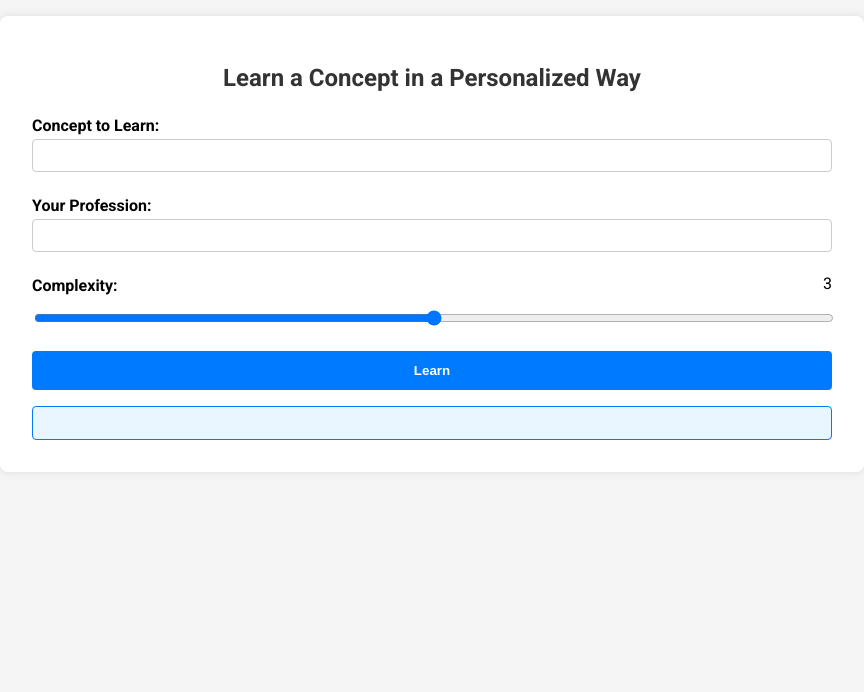
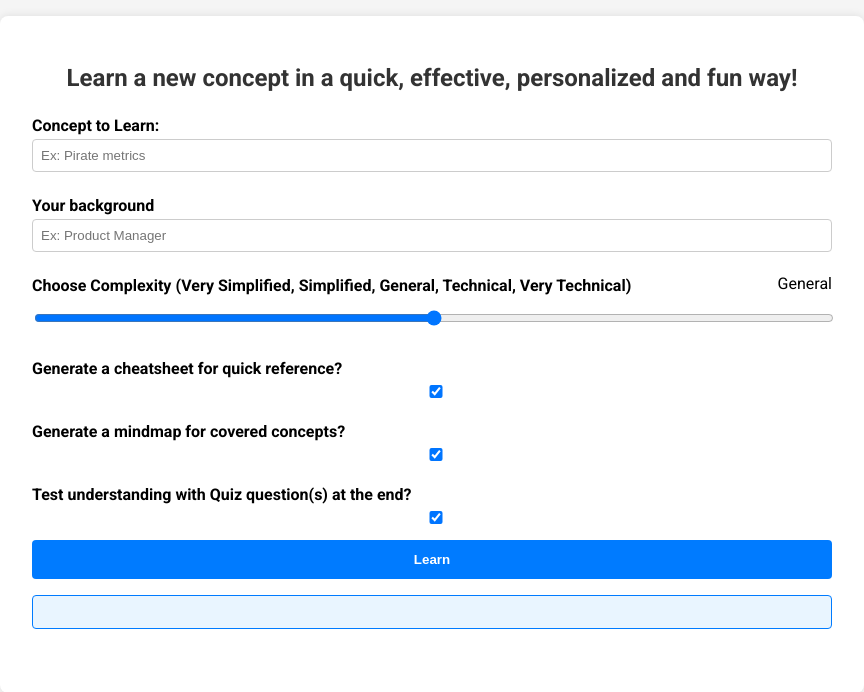
Before and after one commit to axaysd/learnr.ai, a Flask app: page / in a window 1280 px wide. Shown: the top 692 px of the page, without its empty margins (208-1072 px from the left). Run offline with Flask 3, Linux system fonts and the light colour scheme.

Commit message:
Add files via upload

```diff
--- a/templates/index.html
+++ b/templates/index.html
@@ -1,9 +1,8 @@
-
 <!DOCTYPE html>
 <html lang="en">
 <head>
     <meta charset="UTF-8">
-    <title>Learn a Concept in a Personalized Way</title>
+    <title>learnbuddy.ai</title>
     <link rel="stylesheet" href="https://cdnjs.cloudflare.com/ajax/libs/font-awesome/6.0.0-beta3/css/all.min.css">
     <link href="https://fonts.googleapis.com/css2?family=Roboto:wght@400;700&display=swap" rel="stylesheet">
     <script src="https://cdn.jsdelivr.net/npm/marked/marked.min.js"></script>
@@ -105,8 +104,42 @@
             display: none;
             text-align: center;
         }
+        .quiz-container {
+            margin-top: 2rem;
+        }
+        .quiz-container h3 {
+            margin-bottom: 1rem;
+        }
+        .quiz-container button {
+            margin-top: 1rem;
+        }
     </style>
     <script>
+        document.addEventListener('DOMContentLoaded', () => {
+            const complexitySlider = document.getElementById('complexity');
+            const complexityValue = document.getElementById('complexity-value');
+
+            const complexityValueText = [
+                "Very simplified",
+                "Simplified",
+                "General",
+                "Technical",
+                "Very technical"
+            ];
+
+            function updateComplexityValue() {
+                const value = complexitySlider.value;
+                complexityValue.textContent = complexityValueText[value - 1];
+                console.log("Complexity value updated to:", complexityValueText[value - 1]);
+            }
+
+            // Initialize complexity value on page load
+            updateComplexityValue();
+
+            // Update complexity value on slider change
+            complexitySlider.addEventListener('input', updateComplexityValue);
+        });
+
         async function startChat() {
             console.log("Start Chat triggered");
             const concept = document.getElementById('concept').value;
@@ -160,6 +193,30 @@
                 outputDiv.innerHTML = marked.parse(textContent);
                 MathJax.typesetPromise([outputDiv]);  // Render math formulas
                 outputDiv.scrollTop = outputDiv.scrollHeight;  // Scroll to the bottom
+
+                // Generate Quiz after content is fully loaded
+                fetch('/quiz', {
+                    method: 'POST',
+                    headers: {
+                        'Content-Type': 'application/json',
+                    },
+                    body: JSON.stringify({ content: textContent }),
+                })
+                .then(response => response.json())
+                .then(quiz => {
+                    let quizHtml = '<h3>Quiz</h3>';
+                    quizHtml += '<form id="quizForm">';
+                    quizHtml += '<p>' + quiz.question + '</p>';
+                    quiz.options.forEach((option, index) => {
+                        quizHtml += `<label><input type="radio" name="quiz" value="${option}"> ${String.fromCharCode(65 + index)}) ${option}</label><br>`;
+                    });
+                    quizHtml += '<button type="button" onclick="checkAnswer()">Submit</button>';
+                    quizHtml += '</form>';
+                    document.getElementById('quiz').innerHTML = quizHtml;
+                    document.getElementById('quiz').dataset.correctAnswer = quiz.correct_answer;
+                })
+                .catch(error => console.error('Error generating quiz:', error));
+
             } catch (error) {
                 console.error("Error:", error);
                 outputDiv.innerHTML = 'An error occurred. Please try again.';
@@ -170,14 +227,26 @@
             }
         }
 
+        function checkAnswer() {
+            const options = document.getElementsByName('quiz');
+            let selectedOption;
+            for (const option of options) {
+                if (option.checked) {
+                    selectedOption = option.value;
+                    break;
+                }
+            }
+
+            const correctAnswer = document.getElementById('quiz').dataset.correctAnswer;
+            if (selectedOption === correctAnswer) {
+                alert("Correct answer!");
+            } else {
+                alert("Incorrect answer. The correct answer is: " + correctAnswer);
+            }
+        }
+
         let sliderTimeout;
         let sliderMouseUp = false;
-
-        function updateComplexityValue() {
-            const complexity = document.getElementById('complexity').value;
-            document.getElementById('complexity-value').textContent = complexity;
-            console.log("Complexity value updated to:", complexity);
-        }
 
         function autoSubmitForm() {
             clearTimeout(sliderTimeout);
@@ -207,26 +276,35 @@
                 console.log("Input changed, learn button always visible");
             });
         });
-
-        // Initialize complexity value on page load
-        document.addEventListener('DOMContentLoaded', updateComplexityValue);
     </script>
 </head>
 <body>
     <div class="container">
-        <h1>Learn a Concept in a Personalized Way</h1>
+        <h1>Learn a new concept in a quick, effective, personalized and fun way!</h1>
         <form onsubmit="event.preventDefault(); startChat();">
             <label for="concept">Concept to Learn:</label>
-            <input type="text" id="concept" name="concept" required>
+            <input type="text" id="concept" placeholder="Ex: Pirate metrics" name="concept" required>
 
-            <label for="profession">Your Profession:</label>
-            <input type="text" id="profession" name="profession" required>
+            <label for="profession">Your background</label>
+            <input type="text" id="profession" placeholder="Ex: Product Manager" name="profession">
 
             <div class="slider-label">
-                <label for="complexity">Complexity:</label>
-                <span id="complexity-value">3</span>
+                <label for="complexity">Choose Complexity (Very Simplified, Simplified, General, Technical, Very Technical)</label>
+                <span id="complexity-value">General</span>
             </div>
             <input type="range" id="complexity" name="complexity" min="1" max="5" value="3">
+
+            <!----Cheatsheet element-->
+            <label for="createCheatsheet">Generate a cheatsheet for quick reference?</label>
+            <input type="checkbox" id="createCheatsheet" name="createCheatsheet" value="yes" checked>
+
+            <!----Mindmap element-->
+            <label for="createMindmap">Generate a mindmap for covered concepts?</label>
+            <input type="checkbox" id="createMindmap" name="createMindmap" value="yes" checked>
+
+            <!----Quiz element-->
+            <label for="testUnderstanding">Test understanding with Quiz question(s) at the end?</label>
+            <input type="checkbox" id="testUnderstanding" name="testUnderstanding" value="yes" checked>
 
             <button type="submit" id="learn-button">Learn</button>
         </form>
@@ -234,7 +312,8 @@
             <i class="fas fa-spinner fa-spin"></i>
         </div>
         <div id="output" class="response"></div>
-        <div id="debug-indicator" class="debug-indicator">Request Sent! <span id="timestamp"></span></div>
+        <div id="quiz" class="quiz-container"></div>
+        <div id="debug-indicator" class="debug-indicator">Loading...<span id="timestamp"></span></div>
     </div>
 </body>
 </html>
```
